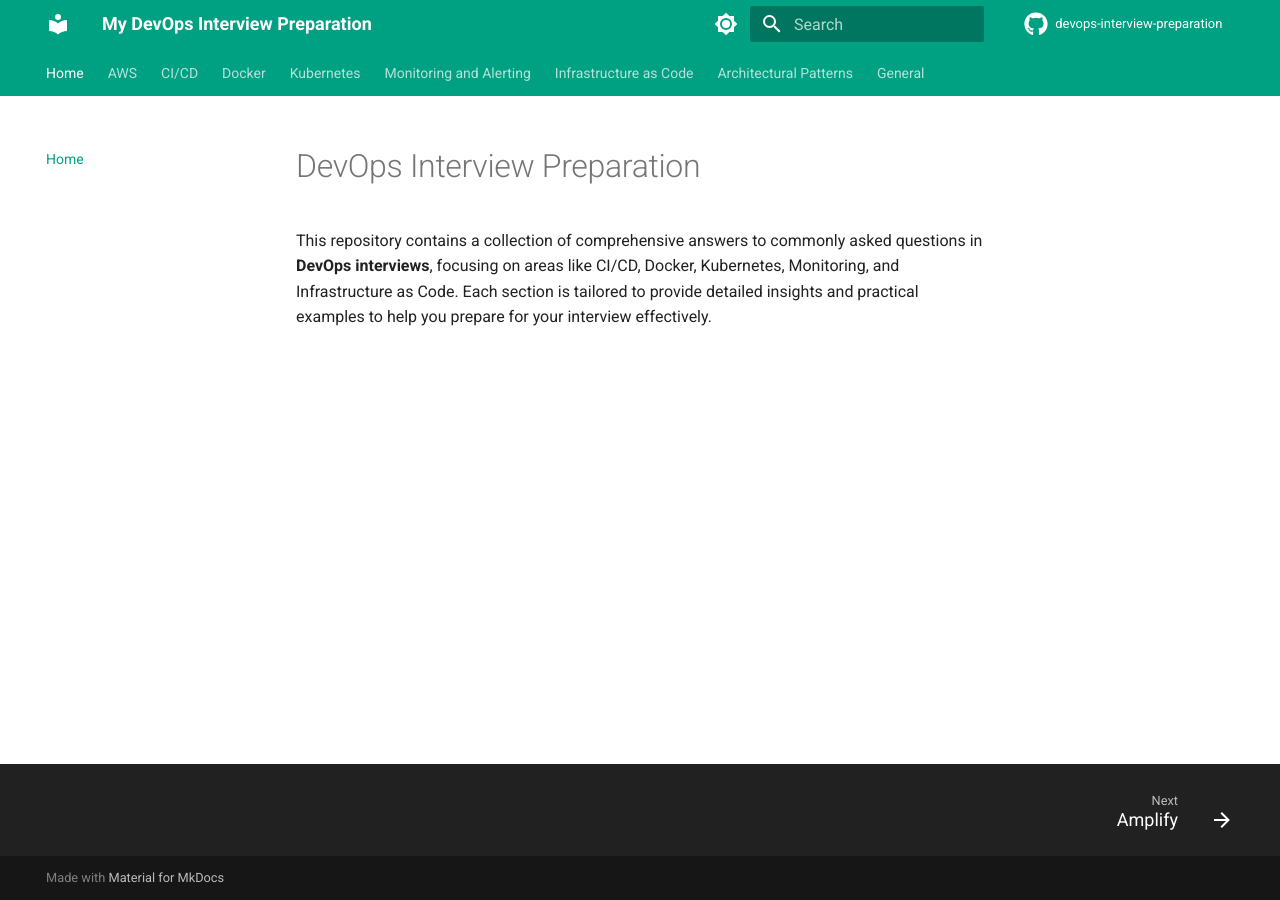
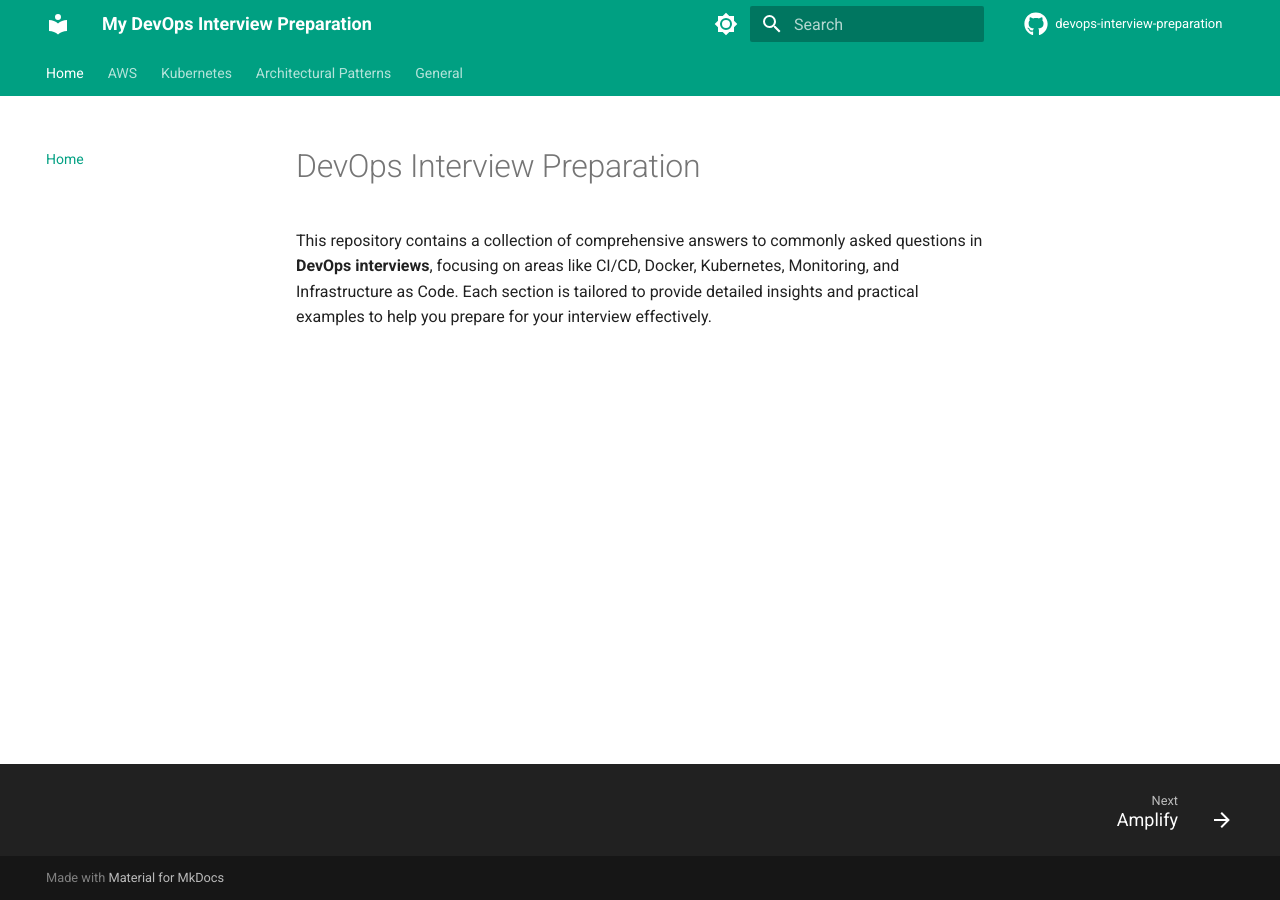
Before and after one commit to alelapi/devops-interview-preparation, an MkDocs documentation site: the page built from docs/index.md, in a window 1280 px wide. Built offline with MkDocs 1.6.1 and Material for MkDocs 9.7.7, drawn with Linux system fonts in a browser that asks for light colours; comment, search, counter and statistics services are not loaded; part of the change alters nothing that is shown.

Commit message:
remove questions

```diff
--- a/mkdocs.yml
+++ b/mkdocs.yml
@@ -134,31 +134,31 @@ nav:
     - aws/sts.md
     - aws/swf.md
     - aws/trusted_advisor.md
-  - CI/CD:
-    - ci-cd/how_would_you_handle_a_complex_rollback_scenario_i.md
-    - ci-cd/can_you_discuss_potential_challenges_in_implementi.md
-    - ci-cd/how_do_you_handle_version_control_in_ci_cd_pipelin.md
-    - ci-cd/how_would_you_ensure_security_and_compliance_throu.md
-    - ci-cd/how_can_you_monitor_and_maintain_the_performance_o.md
-    - ci-cd/how_do_you_manage_dependencies_in_ci_cd_pipelines_.md
-    - ci-cd/how_can_you_handle_continuous_testing_in_a_ci_cd_p.md
-    - ci-cd/how_would_you_integrate_automated_security_checks_.md
-    - ci-cd/what_techniques_would_you_use_to_ensure_zero-downt.md
-  - Docker:
-    - docker/can_you_explain_how_docker_containers_differ_from_.md
-    - docker/how_would_you_design_and_implement_a_docker-based_.md
-    - docker/how_do_you_optimize_docker_images_to_reduce_size_a.md
-    - docker/how_would_you_handle_networking_between_docker_con.md
-    - docker/how_would_you_manage_and_optimize_resource_allocat.md
-    - docker/how_can_you_ensure_data_persistence_and_manage_sta.md
-    - docker/how_would_you_secure_docker_containers_in_a_produc.md
-    - docker/how_do_you_handle_the_orchestration_of_multiple_do.md
-    - docker/can_you_describe_how_you'd_implement_ci_cd_using_d.md
-    - docker/how_do_you_handle_scaling_docker_containers_to_mee.md
-    - docker/how_would_you_implement_monitoring_and_logging_wit.md
-    - docker/can_you_explain_how_docker_compose_facilitates_man.md
-    - docker/how_would_you_automate_the_deployment_process_of_d.md
-    - docker/how_would_you_handle_docker_container_updates_to_m.md
+  #- CI/CD:
+  #  - ci-cd/how_would_you_handle_a_complex_rollback_scenario_i.md
+  #  - ci-cd/can_you_discuss_potential_challenges_in_implementi.md
+  #  - ci-cd/how_do_you_handle_version_control_in_ci_cd_pipelin.md
+  #  - ci-cd/how_would_you_ensure_security_and_compliance_throu.md
+  #  - ci-cd/how_can_you_monitor_and_maintain_the_performance_o.md
+  #  - ci-cd/how_do_you_manage_dependencies_in_ci_cd_pipelines_.md
+  #  - ci-cd/how_can_you_handle_continuous_testing_in_a_ci_cd_p.md
+  #  - ci-cd/how_would_you_integrate_automated_security_checks_.md
+  #  - ci-cd/what_techniques_would_you_use_to_ensure_zero-downt.md
+  #- Docker:
+  #  - docker/can_you_explain_how_docker_containers_differ_from_.md
+  #  - docker/how_would_you_design_and_implement_a_docker-based_.md
+  #  - docker/how_do_you_optimize_docker_images_to_reduce_size_a.md
+  #  - docker/how_would_you_handle_networking_between_docker_con.md
+  #  - docker/how_would_you_manage_and_optimize_resource_allocat.md
+  #  - docker/how_can_you_ensure_data_persistence_and_manage_sta.md
+  #  - docker/how_would_you_secure_docker_containers_in_a_produc.md
+  #  - docker/how_do_you_handle_the_orchestration_of_multiple_do.md
+  #  - docker/can_you_describe_how_you'd_implement_ci_cd_using_d.md
+  #  - docker/how_do_you_handle_scaling_docker_containers_to_mee.md
+  #  - docker/how_would_you_implement_monitoring_and_logging_wit.md
+  #  - docker/can_you_explain_how_docker_compose_facilitates_man.md
+  #  - docker/how_would_you_automate_the_deployment_process_of_d.md
+  #  - docker/how_would_you_handle_docker_container_updates_to_m.md
   - Kubernetes:
     - kubernetes/envoy.md
     - kubernetes/kubernetes_serverless_platforms.md
@@ -181,20 +181,20 @@ nav:
         - kubernetes/open_standards/SMI/istio.md
         - kubernetes/open_standards/SMI/linkerd.md
         - kubernetes/open_standards/SMI/description.md
-    - Questions:
-      - kubernetes/questions/how_would_you_manage_and_optimize_kubernetes_resou.md
-      - kubernetes/questions/how_do_you_ensure_scalability_and_high_availabilit.md
-      - kubernetes/questions/can_you_explain_the_role_and_benefits_of_using_nam.md
-      - kubernetes/questions/how_would_you_manage_and_scale_a_kubernetes_cluste.md
-      - kubernetes/questions/how_would_you_approach_logging_and_monitoring_to_e.md
-      - kubernetes/questions/how_would_you_implement_and_manage_networking_in_a.md
-      - kubernetes/questions/how_would_you_implement_security_measures_to_safeg.md
-      - kubernetes/questions/how_would_you_ensure_efficient_resource_management.md
-      - kubernetes/questions/how_do_you_handle_load_balancing_in_a_kubernetes_e.md
-      - kubernetes/questions/how_do_you_handle_secrets_management_in_kubernetes.md
-      - kubernetes/questions/how_would_you_implement_kubernetes_operators_to_ex.md
-      - kubernetes/questions/how_do_you_manage_stateful_applications_in_a_kuber.md
-      - kubernetes/questions/how_would_you_implement_a_strategy_for_managing_ku.md
+    #- Questions:
+    #  - kubernetes/questions/how_would_you_manage_and_optimize_kubernetes_resou.md
+    #  - kubernetes/questions/how_do_you_ensure_scalability_and_high_availabilit.md
+    #  - kubernetes/questions/can_you_explain_the_role_and_benefits_of_using_nam.md
+    #  - kubernetes/questions/how_would_you_manage_and_scale_a_kubernetes_cluste.md
+    #  - kubernetes/questions/how_would_you_approach_logging_and_monitoring_to_e.md
+    #  - kubernetes/questions/how_would_you_implement_and_manage_networking_in_a.md
+    #  - kubernetes/questions/how_would_you_implement_security_measures_to_safeg.md
+    #  - kubernetes/questions/how_would_you_ensure_efficient_resource_management.md
+    #  - kubernetes/questions/how_do_you_handle_load_balancing_in_a_kubernetes_e.md
+    #  - kubernetes/questions/how_do_you_handle_secrets_management_in_kubernetes.md
+    #  - kubernetes/questions/how_would_you_implement_kubernetes_operators_to_ex.md
+    #  - kubernetes/questions/how_do_you_manage_stateful_applications_in_a_kuber.md
+    #  - kubernetes/questions/how_would_you_implement_a_strategy_for_managing_ku.md
     - CKA:
       - kubernetes/cka/etcd.md
       - kubernetes/cka/vpa.md
@@ -233,27 +233,27 @@ nav:
         - kubernetes/cks/exercises/istio-mtls.md
         - kubernetes/cks/exercises/docker-socket-security.md
         - kubernetes/cks/exercises/hostpath-only.md
-  - Monitoring and Alerting:
-    - monitoring-and-alerting/how_would_you_ensure_high_availability_and_reliabi.md
-    - monitoring-and-alerting/how_would_you_design_a_system_for_real-time_monito.md
-    - monitoring-and-alerting/how_do_you_use_alerting_strategies_to_minimize_fal.md
-    - monitoring-and-alerting/how_would_you_leverage_prometheus_and_grafana_to_a.md
-    - monitoring-and-alerting/how_would_you_set_up_a_monitoring_dashboard_using_.md
-    - monitoring-and-alerting/how_would_you_leverage_prometheus_for_alerting_to_.md
-    - monitoring-and-alerting/how_would_you_incorporate_monitoring_frameworks_in.md
-    - monitoring-and-alerting/observability_tools.md
-  - Infrastructure as Code:
-    - infrastructure-as-code/how_do_you_manage_the_lifecycle_of_infrastructure_.md
-    - infrastructure-as-code/how_do_you_approach_infrastructure_provisioning_us.md
-    - infrastructure-as-code/how_do_you_leverage_tools_like_ansible_or_cloudfor.md
-    - infrastructure-as-code/how_do_you_handle_configuration_drift_in_infrastru.md
-    - infrastructure-as-code/how_would_you_use_terraform_to_manage_infrastructu.md
-    - infrastructure-as-code/how_do_you_ensure_infrastructure_as_code_practices.md
-    - infrastructure-as-code/how_would_you_utilize_tools_like_ansible_or_cloudf.md
-    - infrastructure-as-code/how_would_you_ensure_repeatable_and_reliable_infra.md
-    - infrastructure-as-code/how_would_you_handle_multi-cloud_environments_usin.md
-    - infrastructure-as-code/how_would_you_automate_infrastructure_scalability_.md
-    - infrastructure-as-code/how_would_you_use_infrastructure_as_code_to_stream.md
+  #- Monitoring and Alerting:
+  #  - monitoring-and-alerting/how_would_you_ensure_high_availability_and_reliabi.md
+  #  - monitoring-and-alerting/how_would_you_design_a_system_for_real-time_monito.md
+  #  - monitoring-and-alerting/how_do_you_use_alerting_strategies_to_minimize_fal.md
+  #  - monitoring-and-alerting/how_would_you_leverage_prometheus_and_grafana_to_a.md
+  #  - monitoring-and-alerting/how_would_you_set_up_a_monitoring_dashboard_using_.md
+  #  - monitoring-and-alerting/how_would_you_leverage_prometheus_for_alerting_to_.md
+  #  - monitoring-and-alerting/how_would_you_incorporate_monitoring_frameworks_in.md
+  #  - monitoring-and-alerting/observability_tools.md
+  #- Infrastructure as Code:
+  #  - infrastructure-as-code/how_do_you_manage_the_lifecycle_of_infrastructure_.md
+  #  - infrastructure-as-code/how_do_you_approach_infrastructure_provisioning_us.md
+  #  - infrastructure-as-code/how_do_you_leverage_tools_like_ansible_or_cloudfor.md
+  #  - infrastructure-as-code/how_do_you_handle_configuration_drift_in_infrastru.md
+  #  - infrastructure-as-code/how_would_you_use_terraform_to_manage_infrastructu.md
+  #  - infrastructure-as-code/how_do_you_ensure_infrastructure_as_code_practices.md
+  #  - infrastructure-as-code/how_would_you_utilize_tools_like_ansible_or_cloudf.md
+  #  - infrastructure-as-code/how_would_you_ensure_repeatable_and_reliable_infra.md
+  #  - infrastructure-as-code/how_would_you_handle_multi-cloud_environments_usin.md
+  #  - infrastructure-as-code/how_would_you_automate_infrastructure_scalability_.md
+  #  - infrastructure-as-code/how_would_you_use_infrastructure_as_code_to_stream.md
   - Architectural Patterns:
     - architectural-patterns/bulkhead.md
     - architectural-patterns/circuit_breaker.md
```
